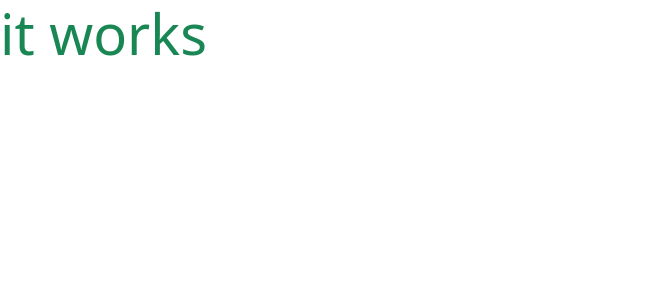
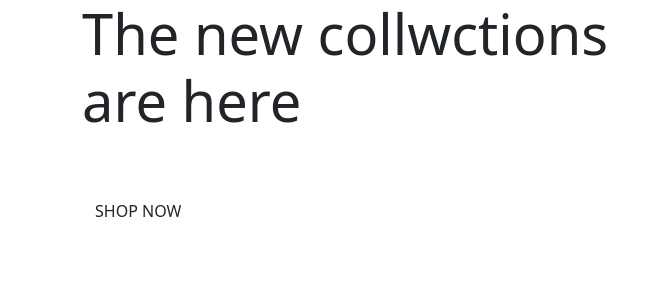
Before and after one commit to laurakubiliene/boutique-lado, a Django app: page / in a window 1280 px wide. Shown: the top 300 px of the page, without its empty margins (0-665 px from the left). Run offline with Django 3.2, Linux system fonts and the light colour scheme; some libraries are stand-ins or nearby versions.

Commit message:
added home page content

```diff
--- a/home/templates/home/index.html
+++ b/home/templates/home/index.html
@@ -1,6 +1,29 @@
 {% extends "base.html" %}
 {% load static %}
 
+{% block page-header %}
+<div class="container header-container">
+    <div class="row">
+        <div class="col">
+
+        </div>
+    </div>
+</div>
+{% endblock %}
+
 {% block content %}
-<h1 class="display-4 text-success">it works</h1>
+<div class="container h-100">
+    <div class="row h-100">
+        <div class="col-7 col-md-6 my-auto">
+            <h1 class="display-4 logo-font text-black">
+                The new collwctions are here
+            </h1>
+            <div class="my-5">
+                <h4>
+                    <a href="" class="shop-now-button btn btn-large rounded-0 text-uppercase py-3">Shop Now</a>
+                </h4>
+            </div>
+        </div>
+    </div>
+</div>
 {% endblock %}
```
